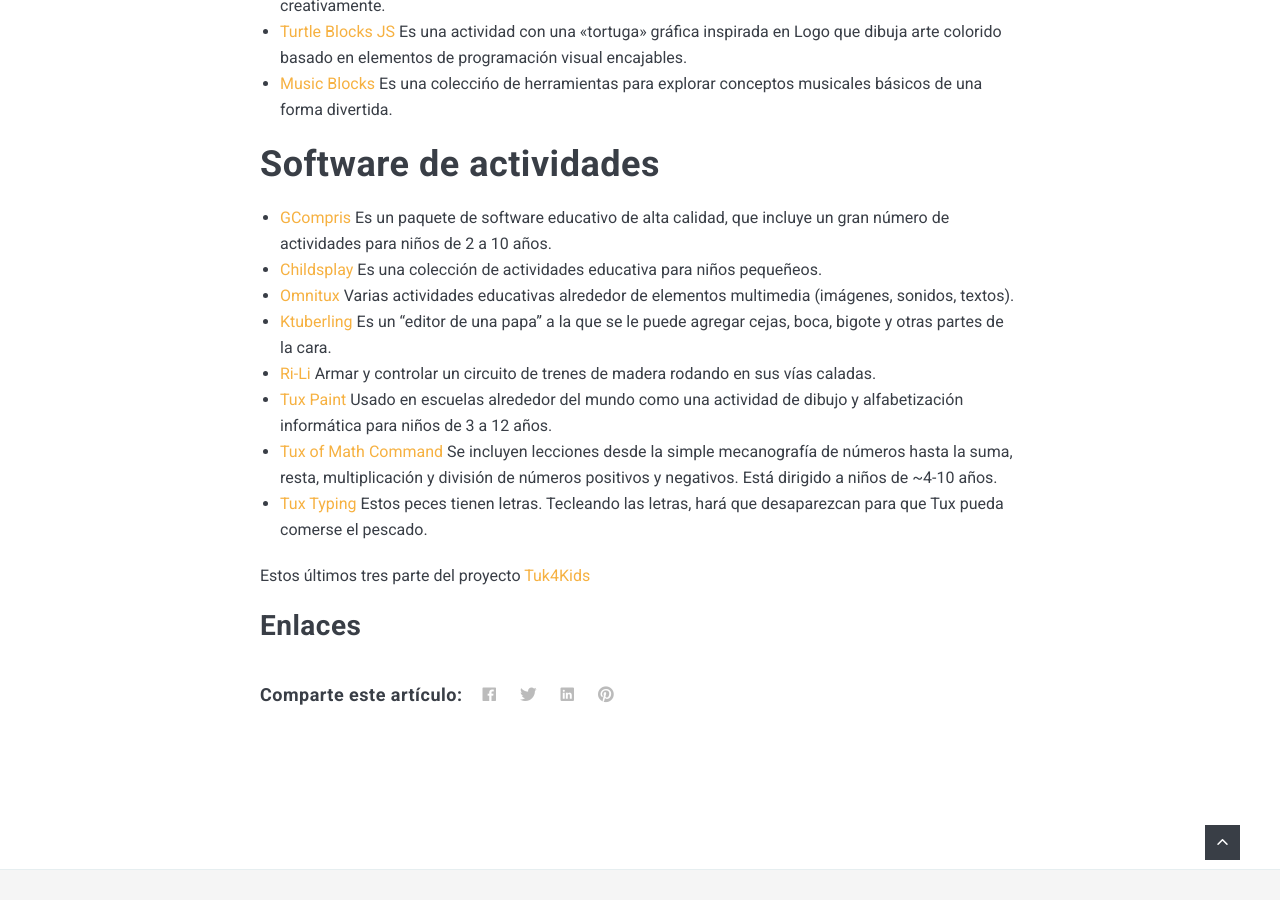
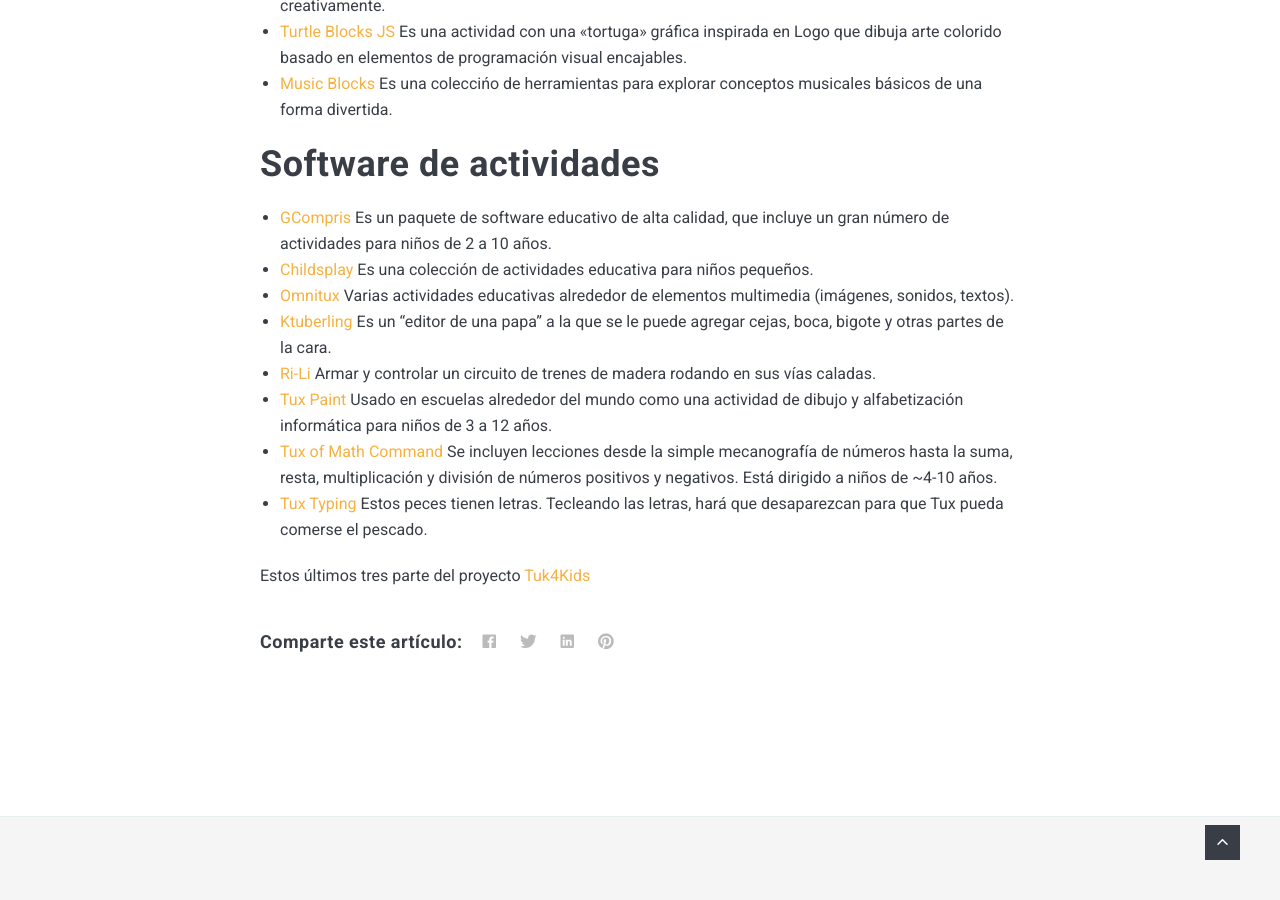
Before and after one commit to ManiPelado/manipelado.github.io, a Jekyll site: the page built from _posts/2021-04-15-JardínInfantes.md, in a window 1280 px wide and 900 px high, scrolled down 1394 px. Built offline with Jekyll 4.4.1, drawn with Linux system fonts in a browser that asks for light colours; nearby versions of some CDN libraries; comment, search, counter and statistics services are not loaded.

Commit message:
_posts/2021-04-15-JardínInfantes.md

```diff
--- a/_posts/2021-04-15-JardínInfantes.md
+++ b/_posts/2021-04-15-JardínInfantes.md
@@ -18,7 +18,7 @@ Hay una gran variedad de software con alto valor educativo para niños y de cód
 
 # Software de actividades
 - [GCompris][Gcompris] Es un paquete de software educativo de alta calidad, que incluye un gran número de actividades para niños de 2 a 10 años.
-- [Childsplay][Childsplay] Es una colección de actividades educativa para niños pequeñeos.
+- [Childsplay][Childsplay] Es una colección de actividades educativa para niños pequeños.
 - [Omnitux][Omnitux] Varias actividades educativas alrededor de elementos multimedia (imágenes, sonidos, textos).
 - [Ktuberling][Kturbeling] Es un "editor de una papa" a la que se le puede agregar cejas, boca, bigote y otras partes de la cara.
 - [Ri-Li][Ri-Li] Armar y controlar un circuito de trenes de madera rodando en sus vías caladas.
@@ -29,7 +29,6 @@ Hay una gran variedad de software con alto valor educativo para niños y de cód
 Estos últimos tres parte del proyecto [Tuk4Kids][Tux4Kids]
 
 
-## Enlaces
 [Sugarizer]: https://sugarizer.org/
 [Scratch]: https://scratch.mit.edu/
 [ScratchJr]: https://scratchjr.org/
```
